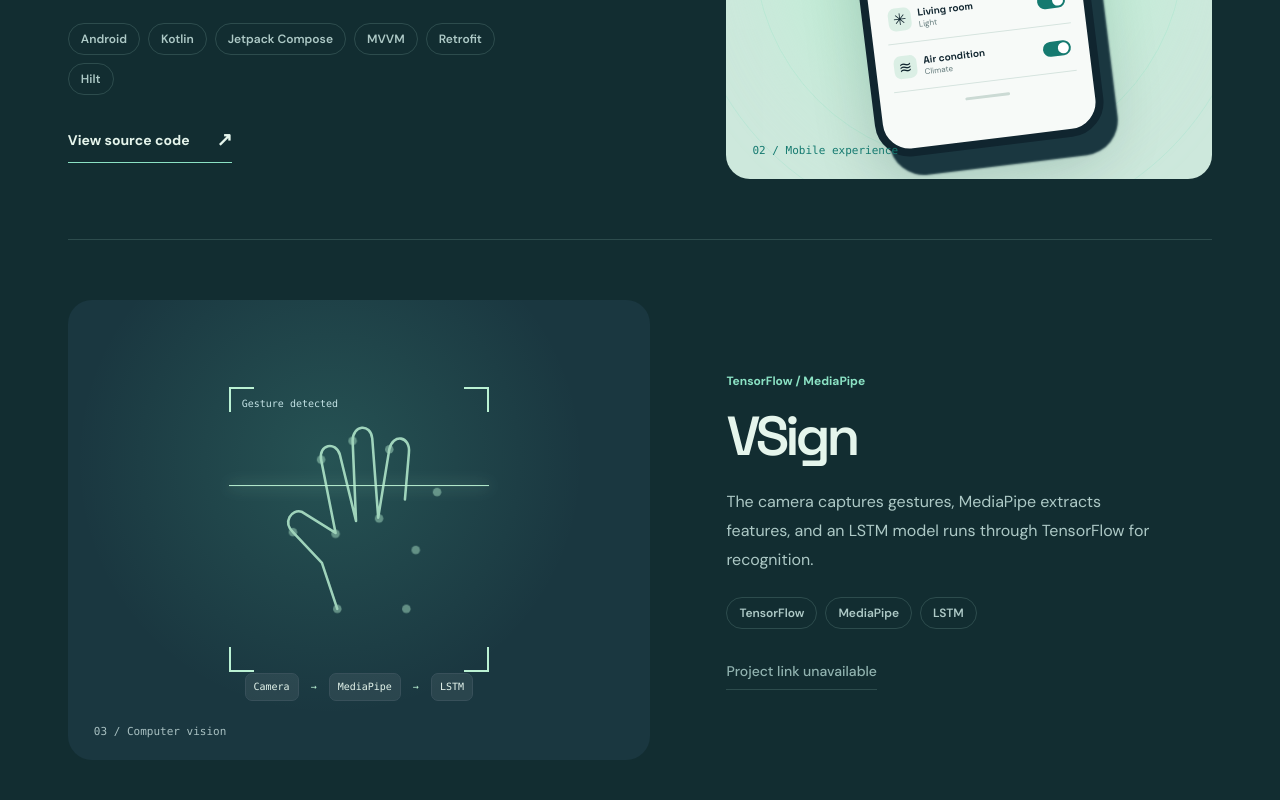
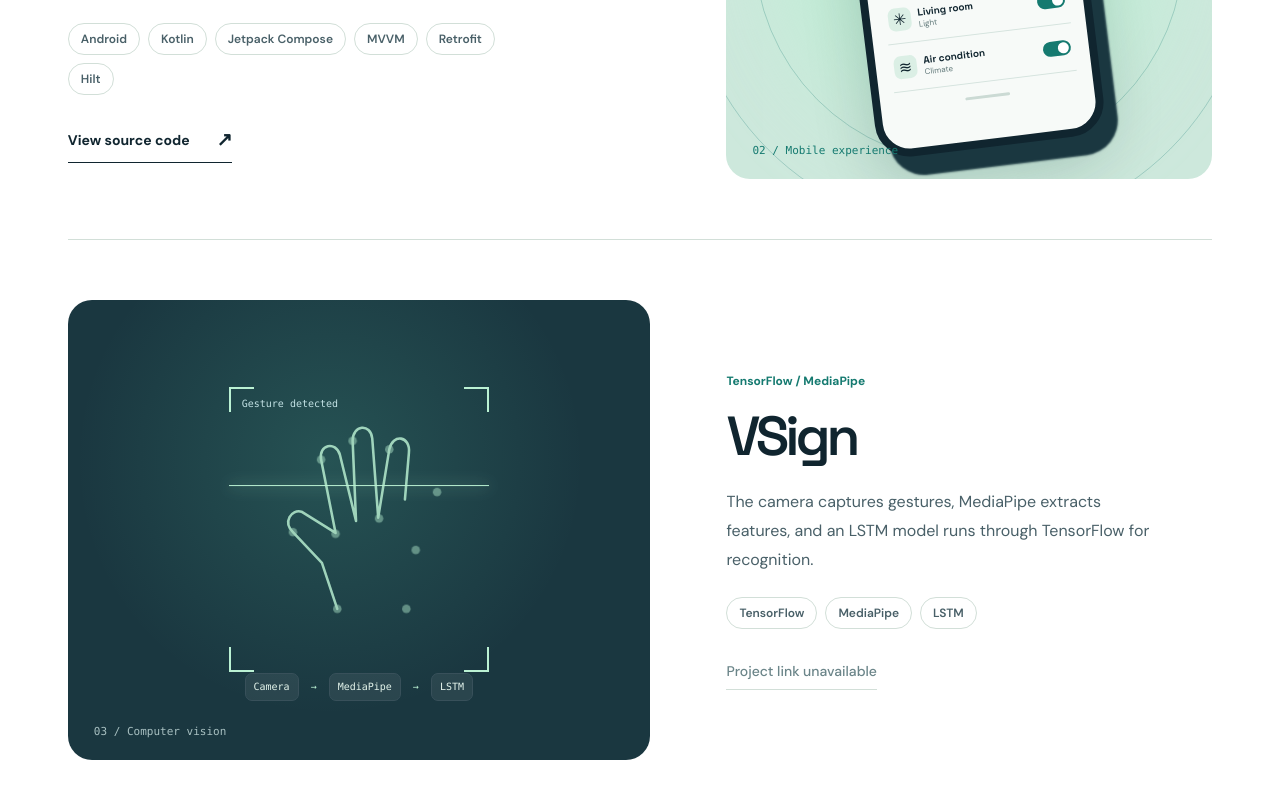
Before and after one commit to alotritne/mtriet-portfolio, a React (Vite) app in the folder frontend/: page / in a window 1280 px wide. Shown: the part 3020-3820 px from the top of the page. Built offline with nearby package versions, Linux system fonts and the light colour scheme; no server answers.

Commit message:
Restore light styling to homepage projects section

```diff
--- a/frontend/src/portfolio/styles.css
+++ b/frontend/src/portfolio/styles.css
@@ -143,7 +143,17 @@ img, svg { display: block; max-width: 100%; }
 .about-details span { font-size: 13px; color: var(--muted); }
 .about-details strong { font-size: 14px; font-weight: 700; }
 
-.section-work { background: var(--surface); }
+.section-work {
+  /* Restore the original light project section without changing dark artwork or other sections. */
+  --mint-deep: #157a70;
+  --body-text: #496068;
+  --muted: #6b8589;
+  --line: #d2dfd8;
+  background: #ffffff;
+  color: var(--ink);
+}
+.section-work .project-link { border-color: var(--ink); }
+.section-work .project-link-static { border-color: var(--line); }
 .section-heading { display: grid; grid-template-columns: 1.1fr .9fr; gap: clamp(45px, 8vw, 125px); align-items: end; padding-bottom: 56px; }
 .section-heading > p { max-width: 385px; font-size: 17px; color: var(--body-text); line-height: 1.8; margin: 0 0 7px; }
 .project-list { border-top: 1px solid var(--line); }
```
